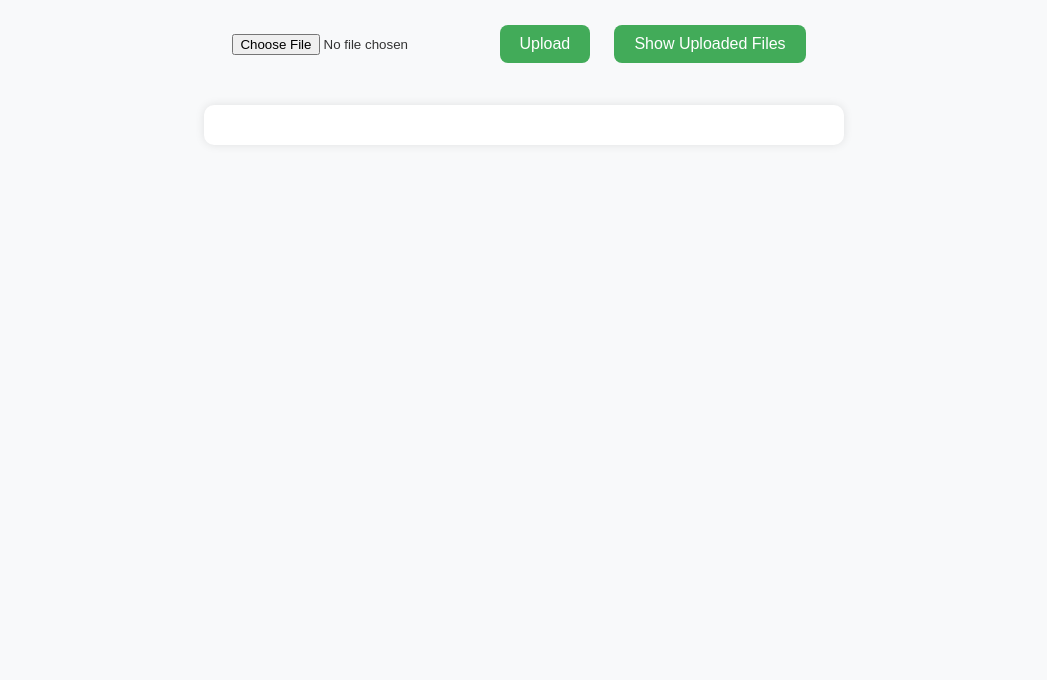
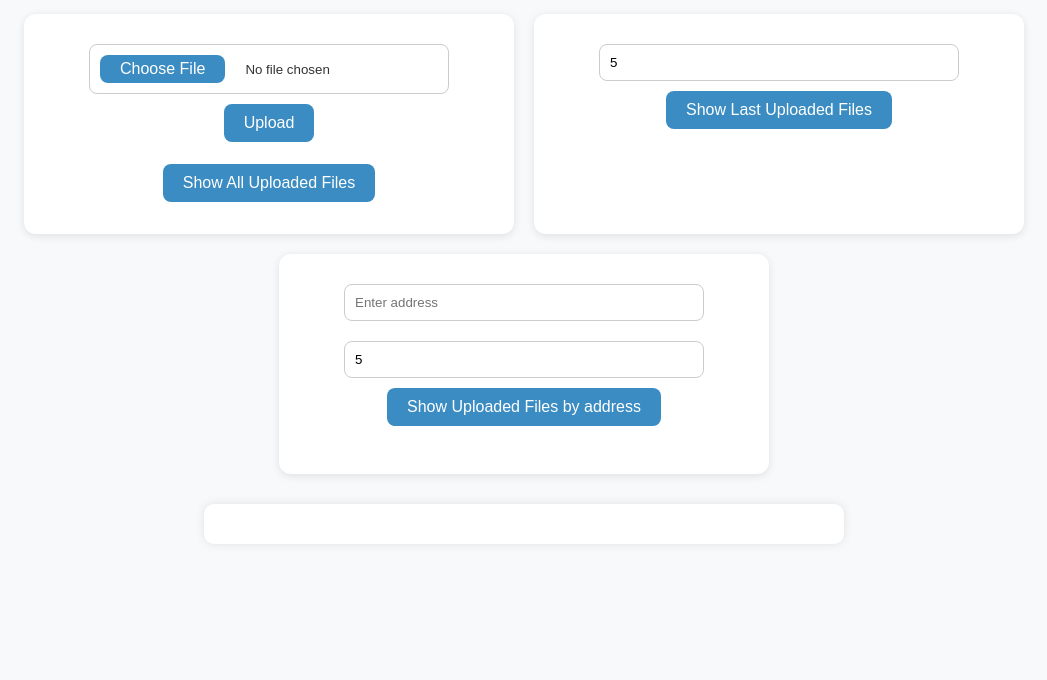
Before and after one commit to javiprietod/IPFS-Blockchain, a plain HTML site: page demo/index.html in a window 1280 px wide. Shown: the part 120-800 px from the top of the page, without its empty margins (116-1163 px from the left). Drawn offline with Linux system fonts and the light colour scheme.

Commit message:
[CODE] - Added functionality

```diff
--- a/demo/index.html
+++ b/demo/index.html
@@ -3,16 +3,28 @@
 <head>
   <title>IPFS Upload + Ethereum</title>
   <script src="https://cdn.jsdelivr.net/npm/web3@1.8.2/dist/web3.min.js"></script>
-<link rel="stylesheet" href="styles.css">
+  <link rel="stylesheet" href="styles.css">
 </head>
 <body>
   <h1>Upload File to IPFS and Save CID to Blockchain</h1>
-  <input type="file" id="fileInput">
-  <button onclick="upload()">Upload</button>
-  <button onclick="showFiles()">Show Uploaded Files</button>
-    <div id="fileList"></div>
-
+  <div class="container">
+    <div id="upload">
+      <input type="file" id="fileInput">
+      <button onclick="upload()">Upload</button><br><br>
+      <button onclick="showFiles({limit: null})">Show All Uploaded Files</button>
+    </div>
+    <div id="showFilesLimit">
+      <input type="number" id="limit" placeholder="Number of files to show" min="0" value="5"><br>
+      <button onclick="showFiles({limit: true})">Show Last Uploaded Files</button>
+    </div>
+    <div id="showFilesAddress">
+      <input type="text" id="address" placeholder="Enter address"><br>
+      <input type="number" id="limitAddress" placeholder="Number of files to show" min="0" value="5"><br>
+      <button onclick="showFiles({address: true, limit: true})">Show Uploaded Files by address</button>
+    </div>
+  </div>
   <p id="output"></p>
+  <div id="fileList"></div>
 
   <script src="logic.js"></script>
 
--- a/demo/logic.js
+++ b/demo/logic.js
@@ -130,28 +130,42 @@ async function upload() {
     formData.append('file', file);
 
     try {
-        const response = await fetch('http://10.0.0.196:3000/upload', {
+        const response = await fetch('http://10.239.24.24:3000/upload', {
         method: 'POST',
         body: formData
         });
 
         const data = await response.json();
         const cid = data.cid;
+        document.getElementById('output').innerHTML = `Loading... <div id="loading"></div>`;
 
-        document.getElementById('output').innerHTML = `Last CID uploaded: <a href="https://ipfs.io/ipfs/${cid}" target="_blank">${cid}</a>`;
         const accounts = await web3.eth.getAccounts();
         await contract.methods.uploadFile(cid).send({ from: accounts[0] });
 
-        alert('CID stored on blockchain!');
+        document.getElementById('output').innerHTML = `Last CID uploaded to IPFS and stored in the blockchain: <a href="https://ipfs.io/ipfs/${cid}" target="_blank">${cid}</a>`;
     } catch (error) {
         console.error('Error:', error);
         document.getElementById('output').innerText = 'Upload failed.';
     }
 }
 
-async function showFiles() {
+async function showFiles({address=null, limit=null}) {
     const output = document.getElementById('fileList');
-    output.innerHTML = 'Loading files...';
+    if (limit === true) {
+        if (address === true) {
+
+            limit = document.getElementById('limitAddress').value;
+        } else {
+            limit = document.getElementById('limit').value;
+        }
+    }
+    if (address === true) {
+        address = document.getElementById('address').value;
+    }
+    if (address === null) {
+        address = '0x'
+    }
+    document.getElementById('output').innerHTML = 'Loading files...<div id="loading"></div>';
 
     try {
         const total = await contract.methods.getTotalFiles().call();
@@ -159,26 +173,40 @@ async function showFiles() {
         output.innerHTML = 'No files uploaded yet.';
         return;
         }
+        if (limit === null){
+            limit = Number(total)
+        }
 
-        let html = `<p>Total Files: ${total}</p><ul>`;
-        for (let i = 0; i < total; i++) {
+        let matches = [];
+
+        let html = ``;
+        for (let i = total-1; i >= 0 && matches.length < limit; i--) {
             const file = await contract.methods.getFile(i).call();
             const cid = file[0];
             const uploader = file[1];
             const timestamp = file[2];
+            console.log(i)
+            console.log("uploader:" + uploader)
+            console.log("address:" + address)
+            if ((address === '0x') || (uploader.toLowerCase() === address.toLowerCase())) {
+                matches.push(file);
+                console.log(address === null)
+                console.log((uploader.toLowerCase() === address.toLowerCase()))
+                const date = new Date(timestamp * 1000).toLocaleString();
 
-        const date = new Date(timestamp * 1000).toLocaleString();
+                html += `<li>
+                    <a href="https://ipfs.io/ipfs/${cid}" target="_blank">${cid}</a><br>
+                    Uploaded by: ${uploader}<br>
+                    Date: ${date}
+                </li><br>`;
+            }
 
-        html += `<li>
-            <a href="https://ipfs.io/ipfs/${cid}" target="_blank">${cid}</a><br>
-            Uploaded by: ${uploader}<br>
-            Date: ${date}
-        </li><br>`;
         }
         html += '</ul>';
+        document.getElementById('output').innerHTML = `<p>${matches.length} files fetched.</p><ul>`;
         output.innerHTML = html;
     } catch (error) {
         console.error('Error retrieving files:', error);
-        output.innerHTML = 'Failed to load file list.';
+        output.innerHTML = 'Failed to load file list. Try connecting to MetaMask and reloading';
     }
 }
--- a/demo/server.js
+++ b/demo/server.js
@@ -24,5 +24,5 @@ app.post('/upload', upload.single('file'), async (req, res) => {
 });
 
 app.listen(3000, () => {
-  console.log('🚀 Server running at http://10.0.0.196:3000');
+  console.log('🚀 Server running at http://10.239.24.24:3000');
 });
--- a/demo/styles.css
+++ b/demo/styles.css
@@ -8,28 +8,72 @@ body {
   }
 
   h1 {
-    color: #42ab59;
+    color: #3a8cc2;
     margin-bottom: 30px;
   }
 
-  input[type="file"] {
-    margin: 20px 0;
+  .container {
+    display: flex;
+    flex-wrap: wrap;
+    justify-content: center;
+    gap: 20px;
+    max-width: 1000px;
+    text-align:center;
+    margin: auto;
+  }
+  .container > div {
+    flex: 1 1 400px;
+    max-width: 450px;
+    margin: auto;
   }
 
-  button {
-    background-color: #42ab59;
+  #upload,
+  #showAllFiles,
+  #showFilesLimit,
+  #showFilesAddress {
+    margin: 0px auto;
+    padding: 20px;
+    background-color: #ffffff;
+    border-radius: 12px;
+    box-shadow: 0 2px 8px rgba(0,0,0,0.1);
+    width: 600px;
+    height: 180px;
+    display: inline-block;
+    text-align: center;
+  }
+  #upload {
+    max-width: 1000px;
+  }
+
+  input[type="file"],
+  input[type="text"],
+  input[type="number"] {
+    padding: 10px;
+    width: 80%;
+    margin: 10px 0;
+    border: 1px solid #ccc;
+    border-radius: 8px;
+    box-sizing: border-box;
+  }
+
+  button, input[type=file]::file-selector-button  {
+    background-color: #3a8cc2;
     border: none;
     color: white;
     padding: 10px 20px;
-    margin: 10px;
+    margin: auto;
     font-size: 16px;
     border-radius: 8px;
     cursor: pointer;
     transition: background-color 0.3s ease;
   }
+  input[type=file]::file-selector-button {
+    padding: 5px 20px;
+    margin-right: 20px;
+  }
 
   button:hover {
-    background-color: #42ab59;
+    background-color: #3a8cc2;
   }
 
   #output {
@@ -61,10 +105,25 @@ body {
   }
 
   a {
-    color: #42ab59;
+    color: #3a8cc2;
     text-decoration: none;
   }
 
   a:hover {
     text-decoration: underline;
   }
+  #loading {
+    border: 8px solid #f3f3f3; /* Light grey */
+    border-top: 8px solid #3a8cc2; /* Blue */
+    border-radius: 50%;
+    width: 12px;
+    height: 12px;
+
+    margin-left: auto;
+    margin-right: auto;
+    animation: spin 2s linear infinite;
+  }
+  @keyframes spin {
+    0% { transform: rotate(0deg); }
+    100% { transform: rotate(360deg); }
+  }
```
